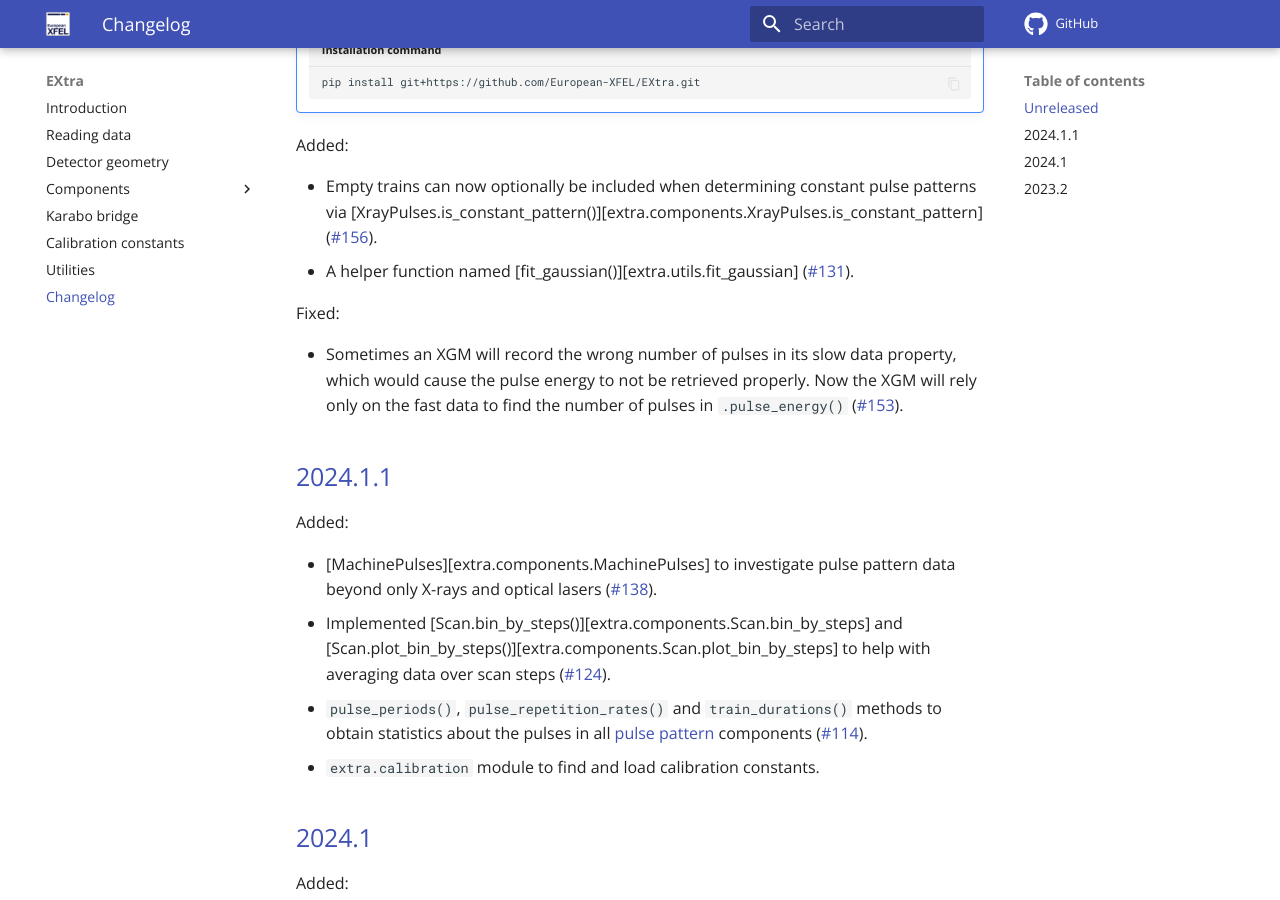
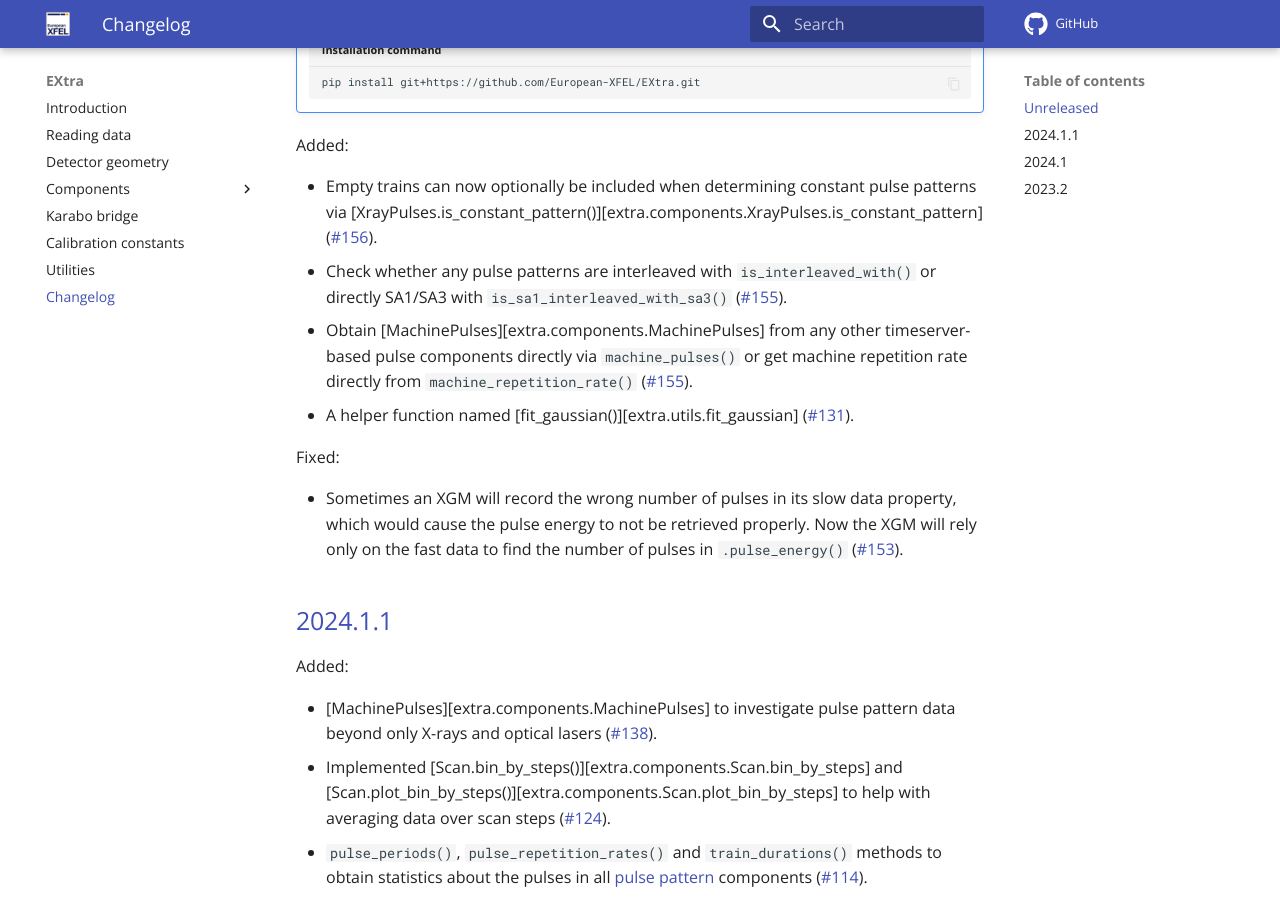
Before and after one commit to European-XFEL/EXtra, an MkDocs documentation site: the page built from docs/changelog.md, in a window 1280 px wide and 900 px high, scrolled down 325 px. Built offline with MkDocs 1.6.1 and Material for MkDocs 9.7.7, drawn with Linux system fonts in a browser that asks for light colours; emoji names are drawn with the system emoji font; comment, search, counter and statistics services are not loaded.

Commit message:
Add docs for user-visible changes to pulse components

```diff
--- a/docs/changelog.md
+++ b/docs/changelog.md
@@ -18,6 +18,8 @@
 Added:
 
 - Empty trains can now optionally be included when determining constant pulse patterns via [XrayPulses.is_constant_pattern()][extra.components.XrayPulses.is_constant_pattern] (!156).
+- Check whether any pulse patterns are interleaved with `is_interleaved_with()` or directly SA1/SA3 with `is_sa1_interleaved_with_sa3()` (!155).
+- Obtain [MachinePulses][extra.components.MachinePulses] from any other timeserver-based pulse components directly via `machine_pulses()` or get machine repetition rate directly from `machine_repetition_rate()` (!155).
 - A helper function named [fit_gaussian()][extra.utils.fit_gaussian] (!131).
 
 Fixed:
```
